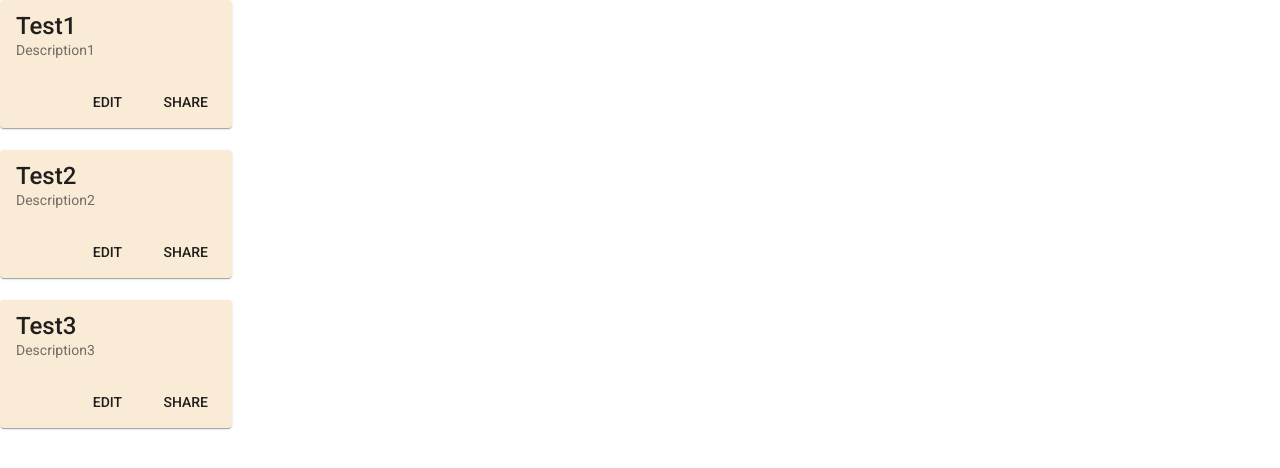
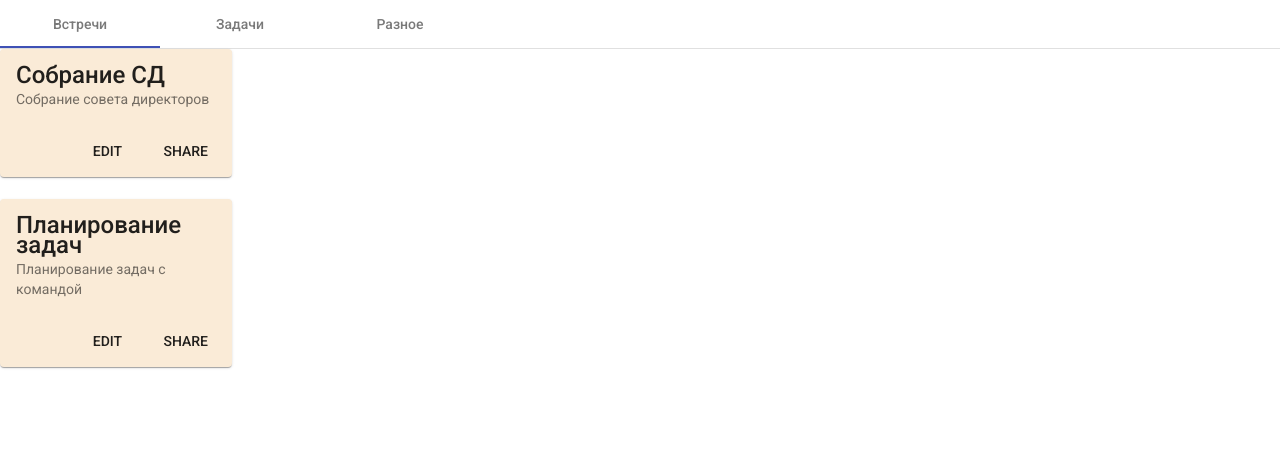
Before and after one commit to evgenycheryomushkin/clock, an Angular app: page / in a window 1280 px wide. Shown: the top 468 px of the page. Built offline with nearby package versions, Linux system fonts and the light colour scheme.

Commit message:
Editable Cards

```diff
--- a/src/app/app.component.html
+++ b/src/app/app.component.html
@@ -1 +1,5 @@
-<app-card *ngFor="let card of cards" [card]="card"></app-card>
+<mat-tab-group>
+  <mat-tab *ngFor="let tab of tabs" label="{{tab.name}}">
+  </mat-tab>
+</mat-tab-group>
+<app-card *ngFor="let card of tabs[0].cards" [card]="card"></app-card>
--- a/src/app/app.component.scss
+++ b/src/app/app.component.scss
@@ -0,0 +1,7 @@
+.mat-tab-body-content, .ng-trigger, .ng-trigger-translateTab, .mat-tab-list{
+    transform: none !important;
+ }
+
+ .mat-tab-body-wrapper{
+  overflow: inherit !important;
+ }
--- a/src/app/app.component.ts
+++ b/src/app/app.component.ts
@@ -1,5 +1,14 @@
 import { Component } from '@angular/core';
 import { Card } from './card/card.component';
+
+export class Tab {
+  name: String
+  cards: Array<Card>
+  constructor(name: String, cards: Array<Card>) {
+    this.name = name;
+    this.cards = cards;
+  }
+}
 
 @Component({
   selector: 'app-root',
@@ -7,9 +16,15 @@ import { Card } from './card/card.component';
   styleUrls: ['./app.component.scss']
 })
 export class AppComponent {
-  cards = [
-    new Card("Test1", "Description1", 0, 0),
-    new Card("Test2", "Description2", 150, 0),
-    new Card("Test3", "Description3", 300, 0)
+  tabs = [
+    new Tab("Встречи", [
+      new Card("Собрание СД", "Собрание совета директоров", "21.10.2022 10:00", 0, 0),
+      new Card("Планирование задач", "Планирование задач с командой", "21.10.2022 12:00", 0, 150)
+    ]),
+    new Tab("Задачи", [
+      new Card("Маркетинг план", "Составить маркетинг план для Робота уборщика", "", 0, 0),
+      new Card("Ответить на предложение", "Ответить на предложение фирмы \"Бытовые приборы\"", "", 0, 150)
+    ]),
+    new Tab("Разное", [])
   ]
 }
--- a/src/app/app.module.ts
+++ b/src/app/app.module.ts
@@ -4,6 +4,7 @@ import { BrowserModule } from '@angular/platform-browser';
 import { AppComponent } from './app.component';
 import { BrowserAnimationsModule } from '@angular/platform-browser/animations';
 import { MaterialModule } from './material/material.module';
+import { FormsModule } from '@angular/forms';
 import { CardComponent } from './card/card.component';
 
 @NgModule({
@@ -14,7 +15,8 @@ import { CardComponent } from './card/card.component';
   imports: [
     BrowserModule,
     BrowserAnimationsModule,
-    MaterialModule
+    MaterialModule,
+    FormsModule
   ],
   providers: [],
   bootstrap: [AppComponent]
--- a/src/app/card/card.component.html
+++ b/src/app/card/card.component.html
@@ -1,8 +1,31 @@
-<mat-card class="card" cdkDrag [style.top.px]="card.x" [style.left.px]="card.y" (mouseup)="onMouseUp($event)">
-    <mat-card-title>{{ card.name }}</mat-card-title>
-    <mat-card-subtitle>{{ card.description }}</mat-card-subtitle>
+<mat-card class="card" cdkDrag [cdkDragFreeDragPosition]="card.position"
+(cdkDragStarted)="dragStarted($event)"
+(cdkDragEnded)="dragEnded($event)"
+>
+    <mat-card-title>
+      <mat-form-field *ngIf="editEnabled">
+        <mat-label>Header</mat-label>
+        <input matInput
+        [(ngModel)]="card.name"
+        >
+      </mat-form-field>
+      {{ editEnabled ? "" : card.name }}
+    </mat-card-title>
+    <mat-card-subtitle>
+      <mat-form-field *ngIf="editEnabled">
+        <mat-label>Description</mat-label>
+        <textarea matInput
+        cdkTextareaAutosize
+        [(ngModel)]="card.description"
+        ></textarea>
+      </mat-form-field>
+      {{ editEnabled ? "" : card.description }}
+    </mat-card-subtitle>
     <mat-card-actions align="end">
-      <button mat-button>EDIT</button>
+      <!-- mat-icon-button -->
+      <!-- mat-fab -->
+      <button mat-button *ngIf="!editEnabled" (click)="onEditClick()">EDIT</button>
+      <button mat-button *ngIf="editEnabled"  (click)="onSaveClick()">SAVE</button>
       <button mat-button>SHARE</button>
     </mat-card-actions>
     <!-- <mat-card-footer>
--- a/src/app/card/card.component.ts
+++ b/src/app/card/card.component.ts
@@ -1,15 +1,17 @@
-import { Component, OnInit, Input } from '@angular/core';
+import { Component, OnInit, Input, ElementRef, ViewChild } from '@angular/core';
+import { CdkDragEnd, CdkDragStart, CdkDragMove, Point } from '@angular/cdk/drag-drop';
+
 
 export class Card {
   name: String
   description: String
-  x: number
-  y: number
-  constructor(name: String, description: String, x: number, y: number) {
+  time: String
+  position: Point
+  constructor(name: String, description: String, time:String, x: number, y: number) {
     this.name = name;
     this.description = description;
-    this.x = x
-    this.y = y
+    this.time = time;
+    this.position = {x:x, y:y};
   }
 }
 
@@ -20,7 +22,8 @@ export class Card {
 })
 export class CardComponent implements OnInit {
 
-  @Input() card: Card = new Card("Test", "description", 0, 0)
+  @Input() card: Card = new Card("Test", "description", "", 0, 0)
+  editEnabled: Boolean = false
 
   constructor() {
   }
@@ -28,8 +31,23 @@ export class CardComponent implements OnInit {
   ngOnInit(): void {
   }
 
-  onMouseUp(e:any): void {
-    console.log("mouse up")
+
+  dragStarted(event: CdkDragStart) {
+    console.log('dragStarted');
   }
 
+
+  dragEnded(event: CdkDragEnd) {
+    this.card.position = event.source.getFreeDragPosition();
+    console.log('dragEnded ' + this.card.position.x + " " + this.card.position.y);
+  }
+
+  onEditClick() {
+    this.editEnabled = true
+    console.log("edit")
+  }
+  onSaveClick() {
+    this.editEnabled = false
+    console.log("edit")
+  }
 }
```
Also changed, not shown: src/app/material/material.module.ts (+7 -1 lines).
